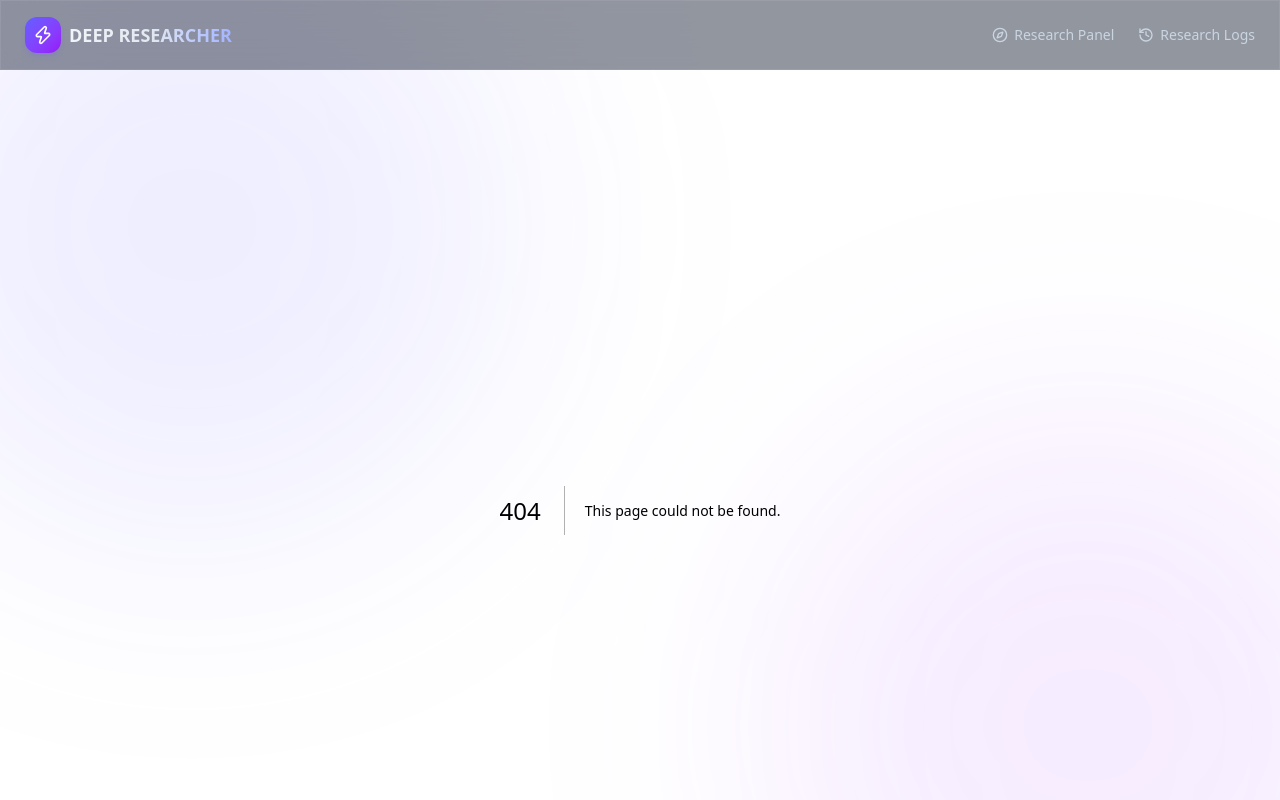
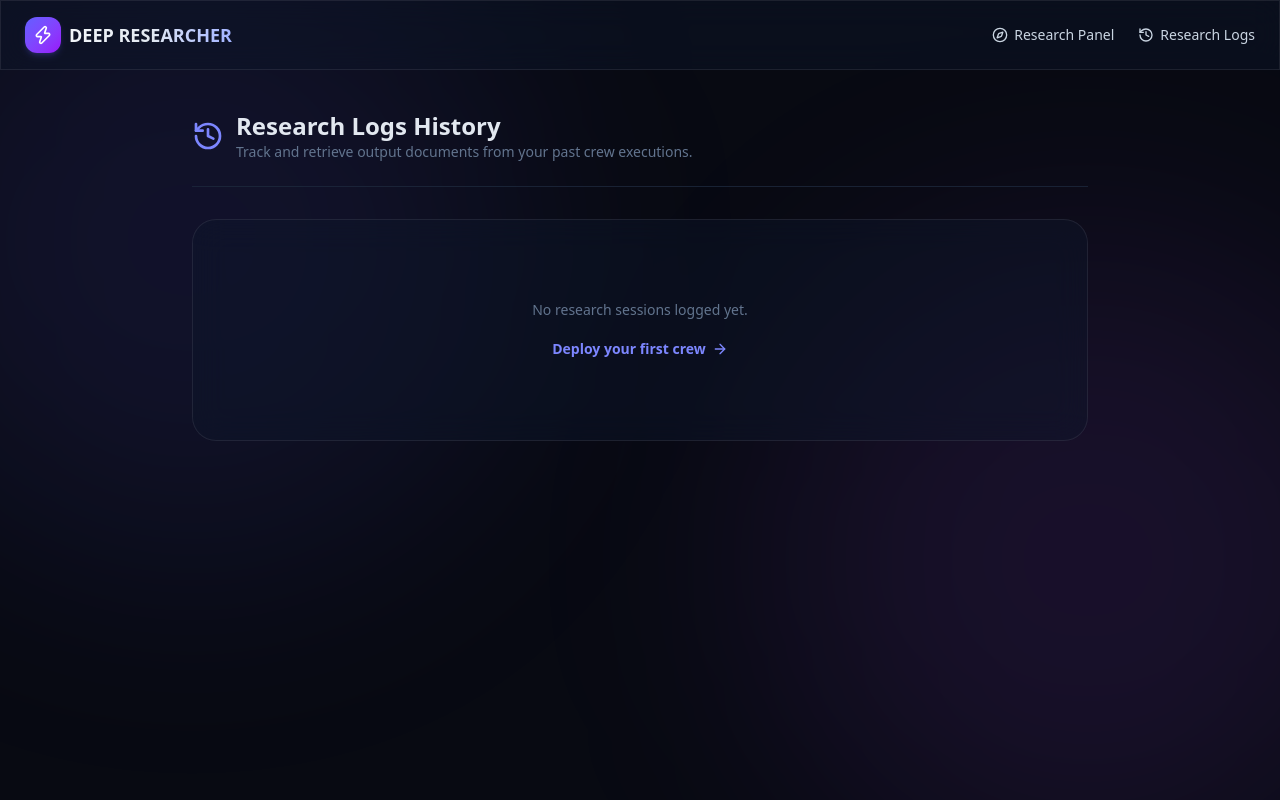
Before and after one commit to prashantranade/multi-agent-deep-researcher-group8, a Next.js app in the folder frontend/: page /history in a window 1280 px wide. Before the commit this address had no page. Shown: the top 800 px of the page. Built offline with nearby package versions, Linux system fonts and the light colour scheme.

Commit message:
feat: implement research history logger client-side

```diff
--- /dev/null
+++ b/frontend/src/app/history/page.tsx
@@ -0,0 +1,83 @@
+'use client';
+
+import { useEffect, useState } from 'react';
+import Link from 'next/link';
+import { History, Eye, Trash2, ArrowRight } from 'lucide-react';
+import { HistoryItem } from '@/lib/types';
+
+export default function HistoryLogs() {
+  const [history, setHistory] = useState<HistoryItem[]>([]);
+
+  useEffect(() => {
+    const items = JSON.parse(localStorage.getItem('research_history') || '[]');
+    setHistory(items);
+  }, []);
+
+  const deleteItem = (id: string) => {
+    const updated = history.filter(item => item.id !== id);
+    setHistory(updated);
+    localStorage.setItem('research_history', JSON.stringify(updated));
+  };
+
+  return (
+    <div className="max-w-4xl mx-auto space-y-8">
+      <div className="flex items-center gap-3 border-b border-slate-800/80 pb-6">
+        <History className="w-8 h-8 text-indigo-400" />
+        <div>
+          <h1 className="text-2xl font-bold text-slate-200">Research Logs History</h1>
+          <p className="text-sm text-slate-500">Track and retrieve output documents from your past crew executions.</p>
+        </div>
+      </div>
+
+      <div className="glass-panel rounded-3xl overflow-hidden">
+        {history.length > 0 ? (
+          <div className="divide-y divide-slate-800/60">
+            {history.map((item) => (
+              <div key={item.id} className="p-6 flex items-center justify-between flex-wrap gap-4 hover:bg-slate-900/30 transition-colors">
+                <div className="space-y-1">
+                  <span className="font-semibold text-slate-200 text-base block">{item.topic}</span>
+                  <div className="flex items-center gap-3 text-xs text-slate-500">
+                    <span className="capitalize px-1.5 py-0.5 rounded bg-slate-900 border border-slate-800/80 font-medium text-slate-400">{item.persona.replace('_', ' ')}</span>
+                    <span>•</span>
+                    <span>{item.timestamp}</span>
+                  </div>
+                </div>
+
+                <div className="flex items-center gap-3">
+                  <span className={`text-xs px-2 py-1 rounded-md font-semibold ${
+                    item.status === 'complete' ? 'bg-emerald-500/10 text-emerald-400 border border-emerald-500/20' :
+                    item.status === 'failed' ? 'bg-red-500/10 text-red-400 border border-red-500/20' :
+                    'bg-indigo-500/10 text-indigo-400 border border-indigo-500/20 animate-pulse'
+                  }`}>
+                    {item.status}
+                  </span>
+                  <Link
+                    href={`/research/${item.id}`}
+                    className="p-2 rounded-lg border border-slate-800 hover:border-slate-700 text-slate-400 hover:text-slate-200 transition-colors"
+                    title="View execution"
+                  >
+                    <Eye className="w-4 h-4" />
+                  </Link>
+                  <button
+                    onClick={() => deleteItem(item.id)}
+                    className="p-2 rounded-lg border border-slate-800 hover:border-red-900/50 hover:text-red-400 text-slate-500 transition-colors cursor-pointer"
+                    title="Delete record"
+                  >
+                    <Trash2 className="w-4 h-4" />
+                  </button>
+                </div>
+              </div>
+            ))}
+          </div>
+        ) : (
+          <div className="text-center py-20 text-slate-500 space-y-4">
+            <p className="text-sm">No research sessions logged yet.</p>
+            <Link href="/research" className="inline-flex items-center gap-1.5 text-sm font-semibold text-indigo-400 hover:underline">
+              Deploy your first crew <ArrowRight className="w-4 h-4" />
+            </Link>
+          </div>
+        )}
+      </div>
+    </div>
+  );
+}
```
